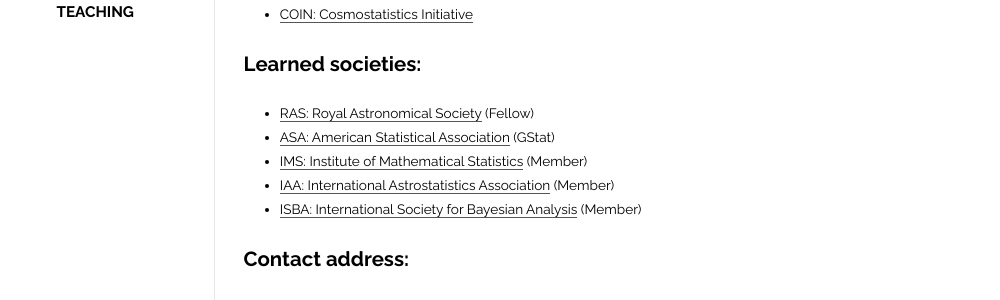
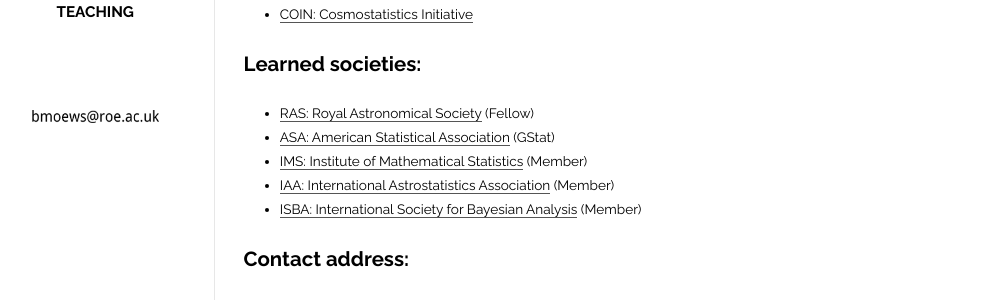
Before and after one commit to moews/moews.github.io, a Jekyll site: the page built from index.html, in a window 1280 px wide. Shown: the part 360-660 px from the top of the page, without its empty margins (144-1144 px from the left). Built offline with Jekyll 4.4.1, drawn with Linux system fonts in a browser that asks for light colours.

Commit message:
Update default.html

```diff
--- a/_layouts/default.html
+++ b/_layouts/default.html
@@ -39,6 +39,9 @@
             {% endfor %}
           </ul>
         </div>
+        <div class="header">
+          <h1 class="title"><a href="/"><img id="logo" src="/images/address.png"></a></h1>
+        </div>
         <!--<div class="footer">
           <span class="tagline"><a href="javascript:window.location.href=atob('bWF0aWxvOmJtb2V3c0Byb2UuYWMudWs=')">Contact</a></span>
         </div>-->
```
